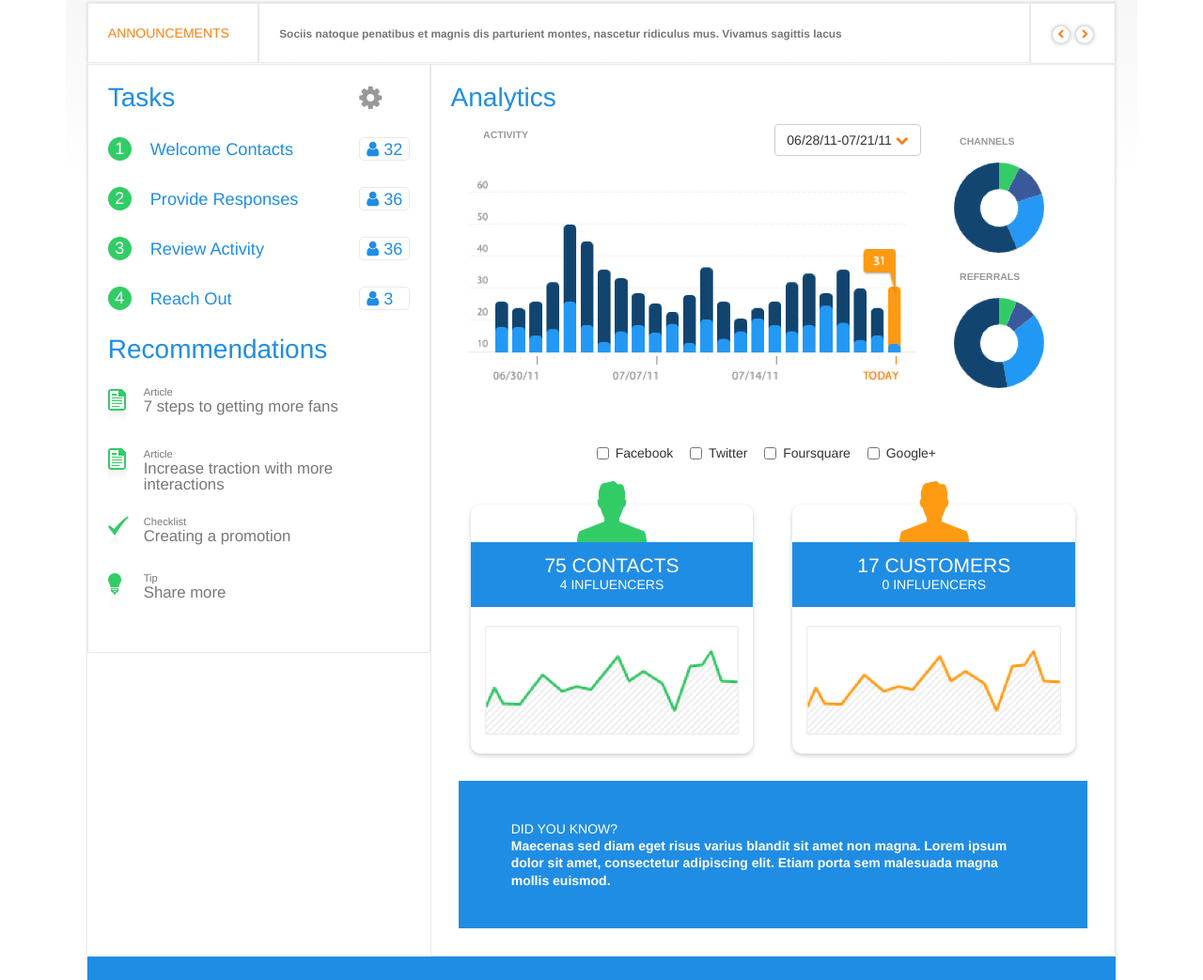
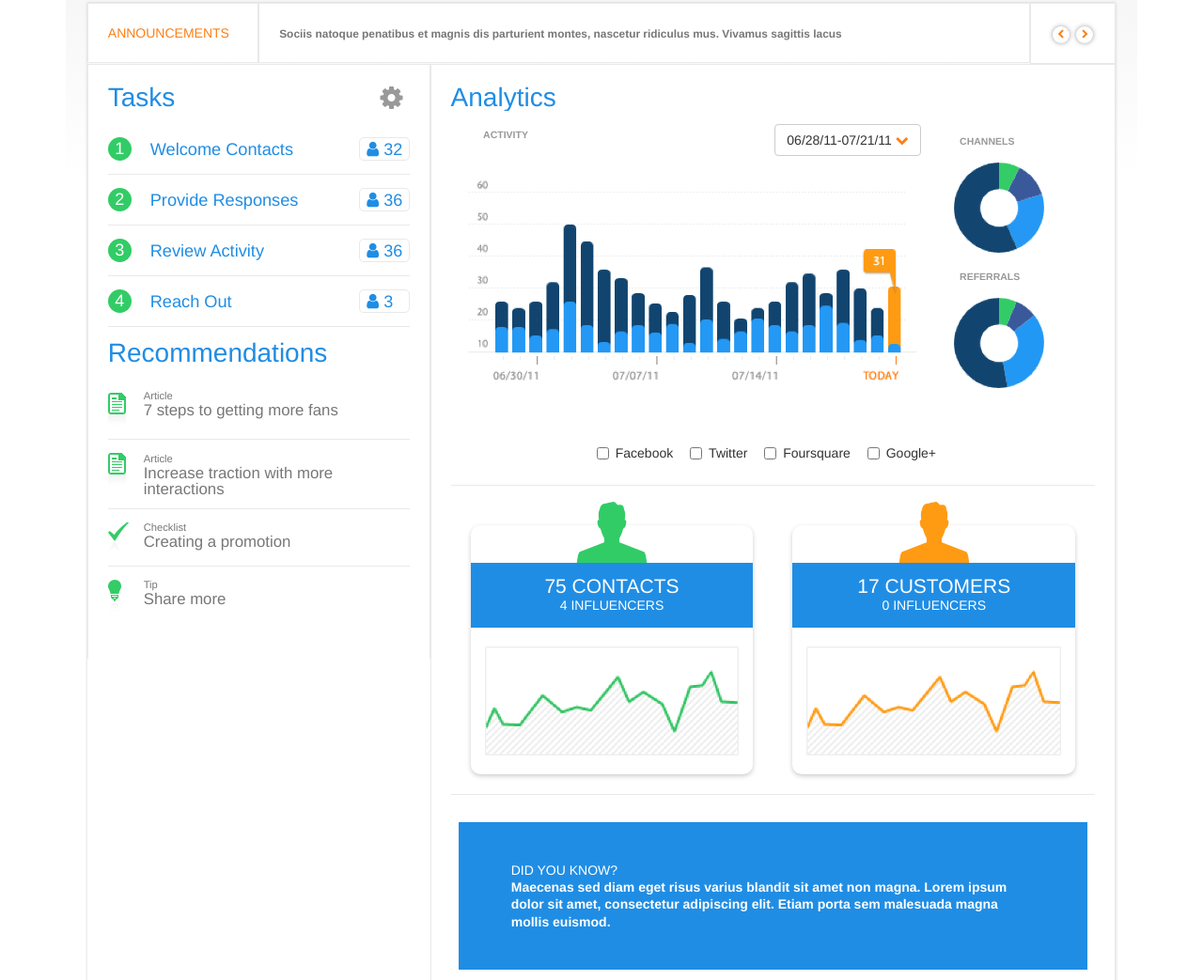
Before and after one commit to kschmidt2/j586-project1, a plain HTML site: page index.html in a window 1280 px wide. Shown: the part 293-1336 px from the top of the page at 94% size. Drawn offline with nearby package versions, Linux system fonts and the light colour scheme.

Commit message:
added lines

```diff
--- a/index.html
+++ b/index.html
@@ -79,7 +79,7 @@
             <div class="col-sm-9 noborder nopadding2">
               <div class="row">
                 <div class="col-xs-6 noborder nopadding1"><span class="label">&nbsp&nbsp&nbsp&nbsp activity</span></div>
-                <div class="col-xs-6 noborder nopadding1">
+                <div class="col-xs-6 noborder nopadding1 text-right">
                   <div class="dropdown">
                     <button class="btn btn-default dropdown-toggle" type="button" id="dropdownMenu1" data-toggle="dropdown" aria-haspopup="true" aria-expanded="true">
                       06/28/11-07/21/11
@@ -106,7 +106,7 @@
               </div> <!-- row -->
             </div>
           </div>
-          <div class="row">
+          <div class="row linebottom">
             <div class="col-xs-12 noborder nopadding text-center">
               <div class="checkbox">
                 <label>
@@ -134,7 +134,7 @@
               </div>
             </div>
           </div>
-          <div class="row">
+          <div class="row linebottom toppadding">
             <div class="col-sm-6 noborder">
               <div id="contacts">
                 <div class="greenman"></div>
@@ -150,7 +150,7 @@
               </div>
             </div>
           </div>
-          <div class="row">
+          <div class="row toppadding">
             <div class="col-xs-12 noborder">
               <div id="bluebox">
                 <div class="label">did you know?</div><br />
@@ -165,37 +165,37 @@
             <div class-"col-xs-2 text-right"><a href="#"><i class="fa fa-cog fa-2x grayicon"></i></a></div>
           </div>
           <div class="row"> <!-- taskbar -->
-            <div class="row">
+            <div class="row linebottom">
               <div class="col-xs-1 col-md-1 noborder nopadding"><div class="numbercircle">1</div></div>
               <div class="col-xs-8 col-md-9 noborder nopadding4 taskmenu">Welcome Contacts</div>
               <div class="col-xs-3 col-md-2 noborder nopadding"><div class="numberbox"><i class="fa fa-user"></i>&nbsp32</div></div>
             </div>
-            <a href="#"><div class="row">
+            <div class="row linebottom">
               <div class="col-xs-1 col-md-1 noborder nopadding"><div class="numbercircle">2</div></div>
               <div class="col-xs-8 col-md-9 noborder nopadding4 taskmenu">Provide Responses</div>
               <div class="col-xs-3 col-md-2 noborder nopadding"><div class="numberbox"><i class="fa fa-user"></i>&nbsp36</div></div>
-            </div></a>
-            <a href="#"><div class="row">
+            </div>
+            <div class="row linebottom">
               <div class="col-xs-1 col-md-1 noborder nopadding"><div class="numbercircle">3</div></div>
               <div class="col-xs-8 col-md-9 noborder nopadding4 taskmenu">Review Activity</div>
               <div class="col-xs-3 col-md-2 noborder nopadding"><div class="numberbox"><i class="fa fa-user"></i>&nbsp36</div></div>
-            </div></a>
-            <a href="#"><div class="row">
+            </div>
+            <div class="row linebottom">
               <div class="col-xs-1 col-md-1 noborder nopadding"><div class="numbercircle">4</div></div>
               <div class="col-xs-8 col-md-9 noborder nopadding4 taskmenu">Reach Out</div>
               <div class="col-xs-3 col-md-2 noborder nopadding"><div class="numberbox"><i class="fa fa-user"></i>&nbsp3</div></div>
-            </div></a>
+            </div>
             <div class="row">
               <div class="col-xs-12 noborder nopadding"><span class="headtext">Recommendations</span>
-                <div class="row">
+                <div class="row linebottom">
                   <div class="col-xs-1 noborder nopadding5"><div class="memo"></div></div>
                   <div class="col-xs-11 noborder nopadding6 recommendations">Article<br /><a href="#">7 steps to getting more fans</a></div>
                 </div>
-                <div class="row">
+                <div class="row linebottom">
                   <div class="col-xs-1 noborder nopadding"><div class="memo"></div></div>
                   <div class="col-xs-11 noborder nopadding4 recommendations">Article<br /><a href="#">Increase traction with more interactions</a></div>
                 </div>
-                <div class="row">
+                <div class="row linebottom">
                   <div class="col-xs-1 noborder nopadding"><div class="checkmark"></div></div>
                   <div class="col-xs-11 noborder nopadding4 recommendations">Checklist<br /><a href="#">Creating a promotion</a></div>
                 </div>
--- a/mainstyle.css
+++ b/mainstyle.css
@@ -290,6 +290,7 @@ a:hover .iconsix {
 .grayicon {
   color: #999;
   text-align: right;
+  padding-left: 7%;
 }
 
 a:hover .grayicon {
@@ -301,6 +302,14 @@ a:hover .grayicon {
   font-size: 1.3em;
   line-height: .9em;
   font-weight: 490;
+}
+
+.linebottom {
+  border-bottom: 1px #e9e9e9 solid;
+}
+
+#maincontent .show-grid [class^=col-] {
+  border-bottom: 0;
 }
 
 .numbercircle {
@@ -366,7 +375,6 @@ a:hover .grayicon {
   text-align: right;
 }
 
-
 .fa-chevron-down {
   color: #fe7f13;
 }
@@ -374,6 +382,10 @@ a:hover .grayicon {
 .checkbox {
   display: inline-block;
   padding-right: 1em;
+}
+
+.toppadding {
+  padding-top: 1.5em;
 }
 
 #contacts {
```
